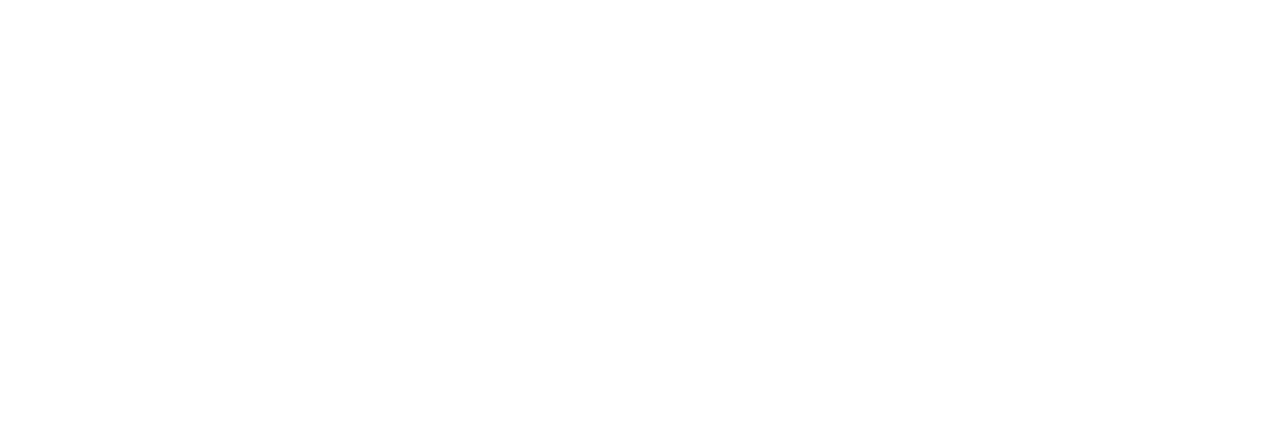
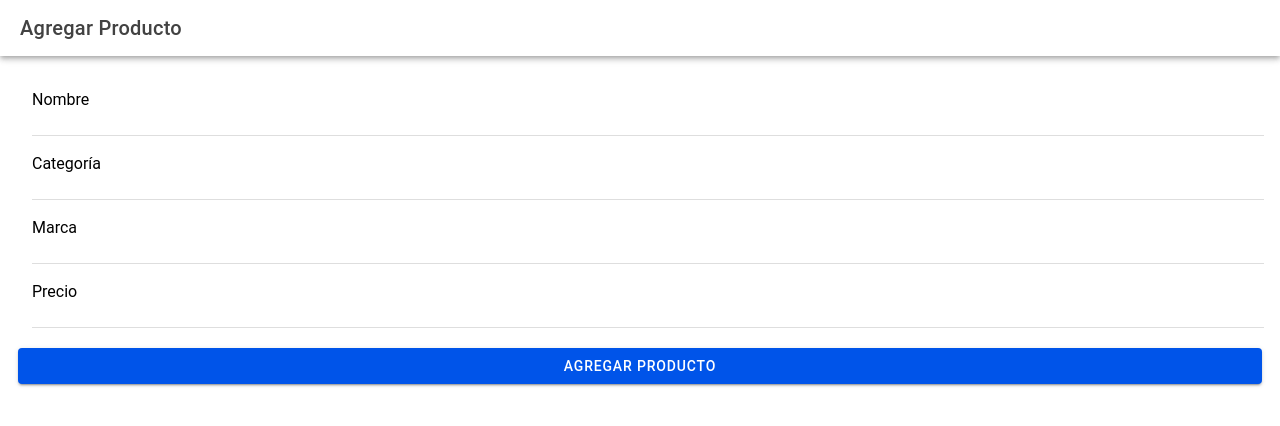
Before and after one commit to BenjaminDiazV/FerramasIn, a React (Vite) app in the folder Ferramas/: page /agregar_producto in a window 1280 px wide. Shown: the top 426 px of the page. Built offline with nearby package versions, Linux system fonts and the light colour scheme.

Commit message:
funcion de agregar productos a la base de datos y bton que lleva a la pagina

```diff
--- a/Ferramas/src/App.tsx
+++ b/Ferramas/src/App.tsx
@@ -2,6 +2,7 @@ import { Redirect, Route } from 'react-router-dom';
 import { IonApp, IonRouterOutlet, setupIonicReact } from '@ionic/react';
 import { IonReactRouter } from '@ionic/react-router';
 import Home from './pages/Home';
+import AgregarProducto from './pages/AgregarProducto';
 
 /* Core CSS required for Ionic components to work properly */
 import '@ionic/react/css/core.css';
@@ -45,6 +46,7 @@ const App: React.FC = () => (
         <Route exact path="/">
           <Redirect to="/home" />
         </Route>
+        <Route path="/agregar_producto" component={AgregarProducto} exact />
       </IonRouterOutlet>
     </IonReactRouter>
   </IonApp>
--- /dev/null
+++ b/Ferramas/src/pages/AgregarProducto.tsx
@@ -0,0 +1,102 @@
+import React, { useState } from "react";
+import {
+  IonPage,
+  IonHeader,
+  IonToolbar,
+  IonTitle,
+  IonContent,
+  IonInput,
+  IonItem,
+  IonLabel,
+  IonButton,
+  IonToast,
+} from "@ionic/react";
+import axios from "axios";
+
+const AgregarProducto: React.FC = () => {
+  const [nombre, setNombre] = useState("");
+  const [categoria, setCategoria] = useState("");
+  const [marca, setMarca] = useState("");
+  const [precio, setPrecio] = useState("");
+  const [showToast, setShowToast] = useState(false);
+  const [toastMsg, setToastMsg] = useState("");
+
+  const handleSubmit = async (e: React.FormEvent) => {
+    e.preventDefault();
+    try {
+      await axios.post("http://localhost:5000/productos/agregar_producto", {
+        nombre,
+        categoria,
+        marca,
+        precio: Number(precio),
+      });
+      setToastMsg("Producto agregado correctamente");
+      setShowToast(true);
+      setNombre("");
+      setCategoria("");
+      setMarca("");
+      setPrecio("");
+    } catch (error) {
+      setToastMsg("Error al agregar producto");
+      setShowToast(true);
+    }
+  };
+
+  return (
+    <IonPage>
+      <IonHeader>
+        <IonToolbar>
+          <IonTitle>Agregar Producto</IonTitle>
+        </IonToolbar>
+      </IonHeader>
+      <IonContent className="ion-padding">
+        <form onSubmit={handleSubmit}>
+          <IonItem>
+            <IonLabel position="floating">Nombre</IonLabel>
+            <IonInput
+              value={nombre}
+              onIonChange={(e) => setNombre(e.detail.value!)}
+              required
+            />
+          </IonItem>
+          <IonItem>
+            <IonLabel position="floating">Categoría</IonLabel>
+            <IonInput
+              value={categoria}
+              onIonChange={(e) => setCategoria(e.detail.value!)}
+              required
+            />
+          </IonItem>
+          <IonItem>
+            <IonLabel position="floating">Marca</IonLabel>
+            <IonInput
+              value={marca}
+              onIonChange={(e) => setMarca(e.detail.value!)}
+              required
+            />
+          </IonItem>
+          <IonItem>
+            <IonLabel position="floating">Precio</IonLabel>
+            <IonInput
+              type="number"
+              value={precio}
+              onIonChange={(e) => setPrecio(e.detail.value!)}
+              required
+            />
+          </IonItem>
+          <IonButton expand="block" type="submit" style={{ marginTop: 20 }}>
+            Agregar Producto
+          </IonButton>
+        </form>
+        <IonToast
+          isOpen={showToast}
+          message={toastMsg}
+          duration={2000}
+          onDidDismiss={() => setShowToast(false)}
+        />
+      </IonContent>
+    </IonPage>
+  );
+};
+
+export default AgregarProducto;
--- a/Ferramas/src/pages/Home.css
+++ b/Ferramas/src/pages/Home.css
@@ -59,3 +59,20 @@
   color: #f59e42;
   border: 2px solid #f59e42;
 }
+
+/* Botón circular verde para agregar producto */
+.ferramas-btn-circular.success {
+  background: #22c55e;
+  color: #fff;
+  border: none;
+  font-size: 1.5rem;
+  font-weight: bold;
+  transition: background 0.2s, color 0.2s;
+  margin-right: 19px;
+}
+
+.ferramas-btn-circular.success:hover,
+.ferramas-btn-circular.success:focus {
+  background: #16a34a;
+  color: #fff;
+}
--- a/Ferramas/src/pages/Home.tsx
+++ b/Ferramas/src/pages/Home.tsx
@@ -12,6 +12,7 @@ import {
 } from "@ionic/react";
 import React, { useState, useEffect } from "react";
 import axios from "axios";
+import { useHistory } from "react-router-dom";
 import "./Home.css";
 
 interface Producto {
@@ -26,6 +27,7 @@ interface Producto {
 const ListaProductos: React.FC = () => {
   const [productos, setProductos] = useState<Producto[]>([]);
   const [mostrarDolares, setMostrarDolares] = useState(false);
+  const history = useHistory();
 
   useEffect(() => {
     cargarProductos();
@@ -56,6 +58,13 @@ const ListaProductos: React.FC = () => {
       <IonHeader>
         <IonToolbar>
           <IonTitle>Lista de Productos</IonTitle>
+          <IonButton
+            slot="end"
+            color="success"
+            onClick={() => history.push("/agregar_producto")}
+            className="ferramas-btn-circular success"
+            shape="round">+</IonButton>
+
           <IonButton
             slot="end"
             onClick={handleToggle}
```
Also changed, not shown: 2 other files (tests, documents, lock files or other folders).
